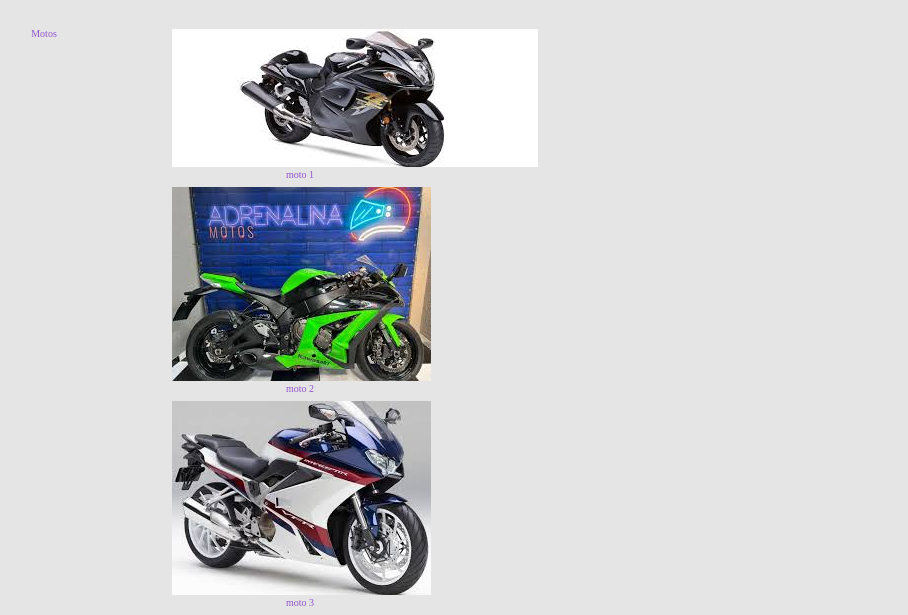
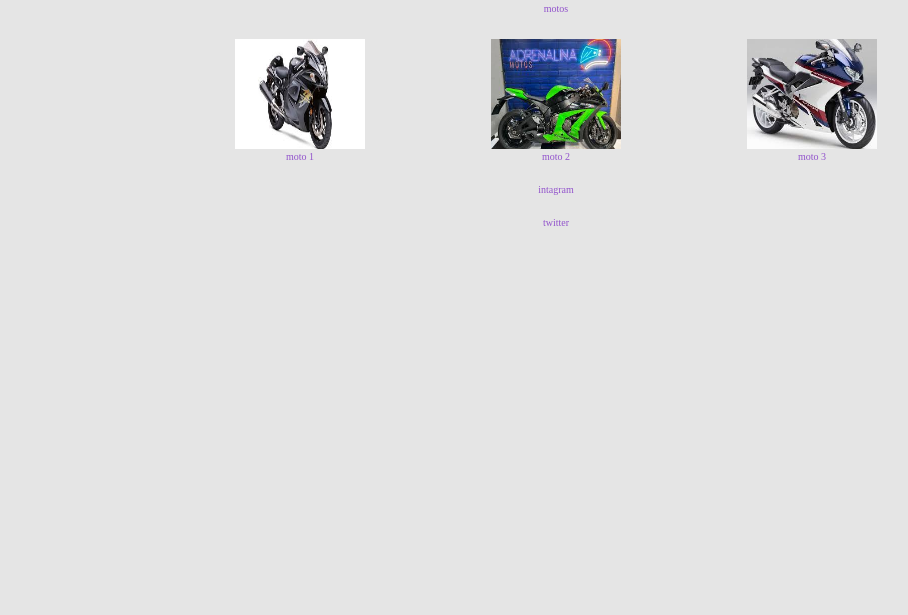
Before and after one commit to viniciusdanilavicius/se-liga, a plain HTML site: page index.html in a window 1280 px wide. Shown: the part 576-1191 px from the top of the page, without its empty margins (84-992 px from the left). After the commit the page ends 811 px from the top, so only its background shows below. Drawn offline with Linux system fonts and the light colour scheme.

Commit message:
Add files via upload

```diff
--- a/index.html
+++ b/index.html
@@ -86,25 +86,38 @@
         </div>
 
     </section>
-    <section>
-        <section class="gridimg">
-            <div class="div-todasimagens">
-        <h1 class="titulo">Motos</h1>
-        <div class="div-imagem">
-            <img class="imagem" src="img/10.png">
-            <h1 class="titulo">moto 1 </h1>
+    <h1 class="titulo">motos</h1>
+    <section class="gridimg2">
+        <div class="div-todasimagens">
+            <span>
+            </span>
+            <div class="div-imagem">
+                <img class="Imagem" src="img/10.png" alt="">
+                <h1 class="titulo">moto 1</h1>
+            </div>
+            <div class="div-imagem">
+                <img class="Imagem" src="img/11.jpg" alt="">
+                <h1 class="titulo">moto 2</h1>
+            </div>
+            <div class="div-imagem">
+                <img class="Imagem" src="img/12.jpg" alt="">
+                <h1 class="titulo">moto 3</h1>
+            </div>
+            <span>
+            </span>
+        </div>
+    </section>
+    <footer>
+        <div class="foteras">
+            <span>
+        <div class="footer"></div>
+        <img class="footera" src="img/i.png" alt="">
+        <h1 class="titulo">intagram</h1>
 
-            <div class="div-imagem">
-                <img class="imagem" src="img/11.jpg">
-                <h1 class="titulo">moto 2 </h1>
-                <div class="div-imagem">
-                    <img class="imagem" src="img/12.jpg">
-                    <h1 class="titulo">moto 3 </h1>
+        <div class="footer"></div>
+        <img class="footera" src="img/t.png" alt="">
+        <h1 class="titulo">twitter</h1>
 
-
-        </div>
-
-    </section>
-
+    </footer>
 </body>
 </html>
```
